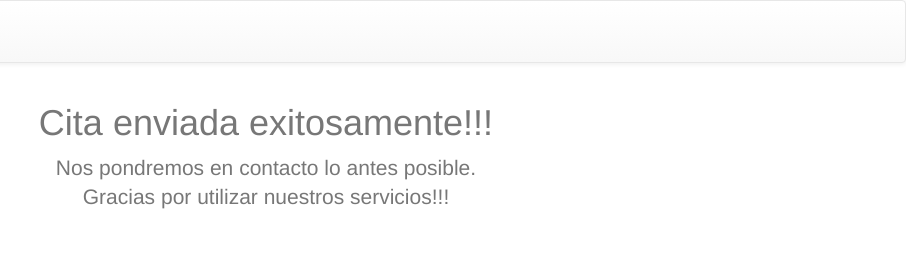
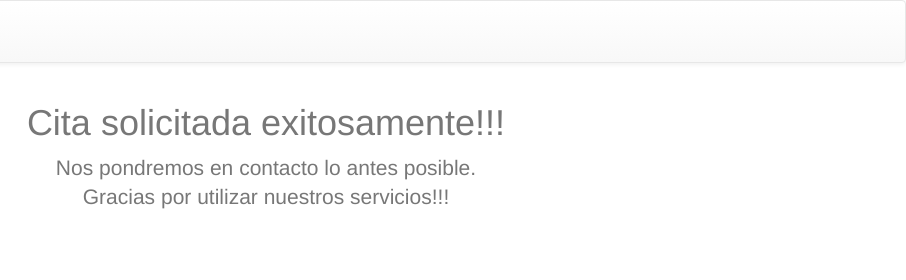
Before and after one commit to jgomezsoftcomputo/SolicitudCitaSaludSion, a website: page SolicitudCitaSaludSion/www/exito.htm in a window 1280 px wide. Shown: the top 280 px of the page, 374-1280 px from the left. Drawn offline with Linux system fonts and the light colour scheme.

Commit message:
Corrección de mensaje de éxito

```diff
--- a/SolicitudCitaSaludSion/www/exito.htm
+++ b/SolicitudCitaSaludSion/www/exito.htm
@@ -19,7 +19,7 @@
 	</nav>
 	<section class="text-center">
 	<div class="container">
-		<h1 class="jumbotron-heading">Cita enviada exitosamente!!!</h1>
+		<h1 class="jumbotron-heading">Cita solicitada exitosamente!!!</h1>
 		<p class="lead text-muted">Nos pondremos en contacto lo antes posible.<br>Gracias por utilizar nuestros servicios!!!</p>
 	</div>
 	</section>
```
